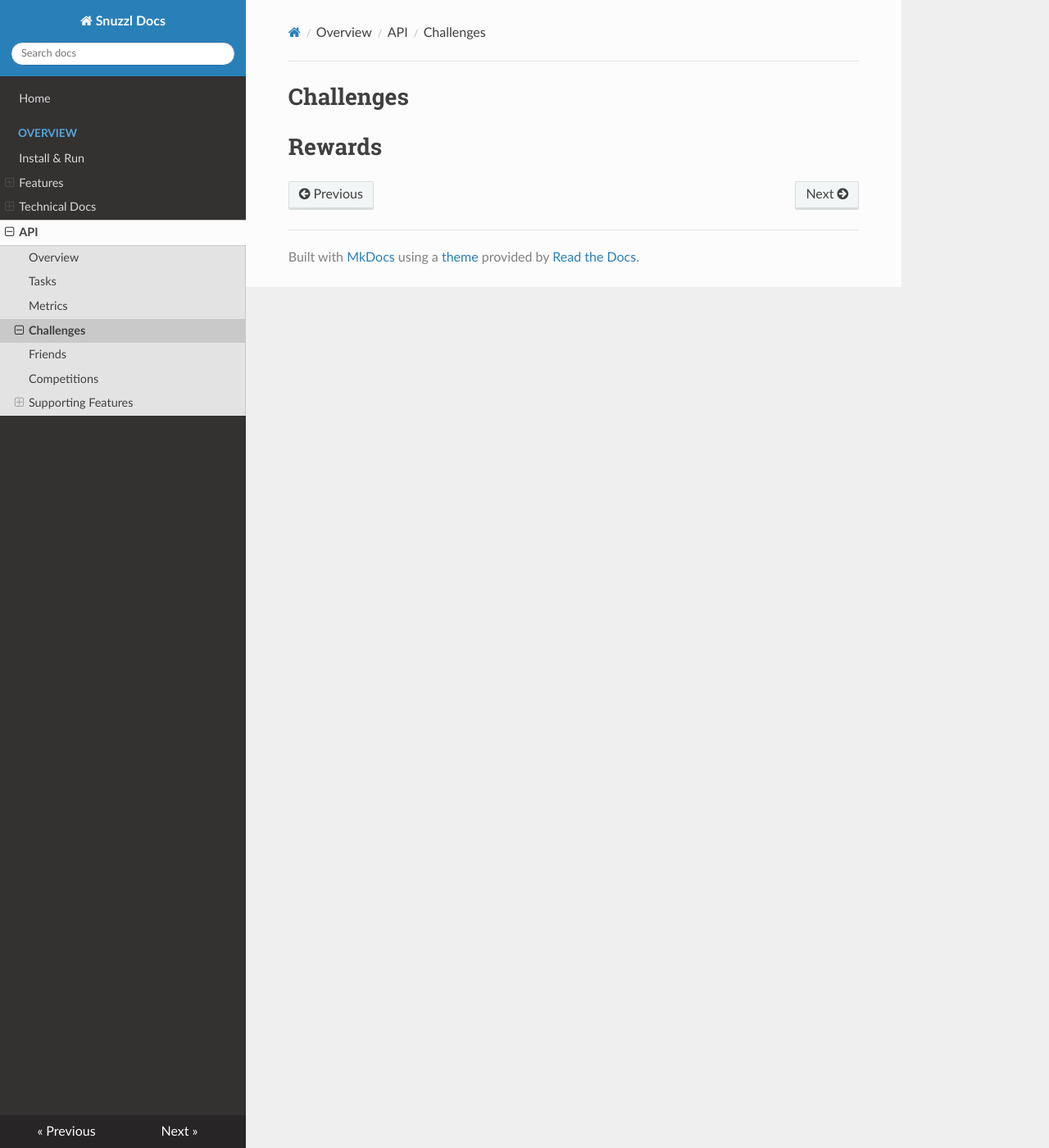
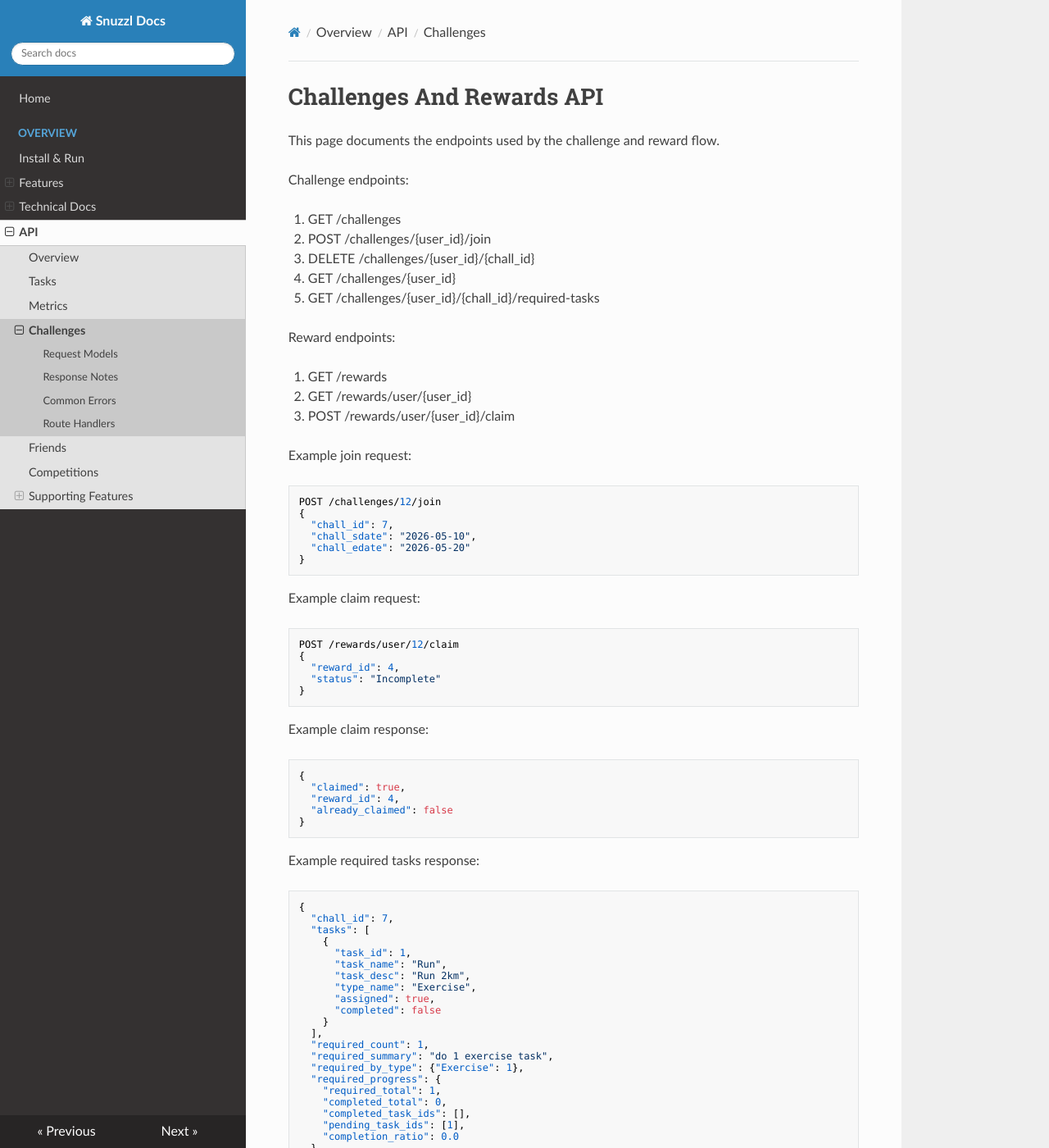
Before and after one commit to Snuzzl/snuzzl, an MkDocs documentation site: the page built from docs/api/challenges-rewards.md, in a window 1280 px wide and 1400 px high. Shown: the whole window at 82% size. Built offline with MkDocs 1.6.1, drawn with Linux system fonts in a browser that asks for light colours; nearby versions of some CDN libraries; some of the changed text lies outside the part shown.

Commit message:
update api and manager docs for challenges and rewards

````diff
--- a/docs/api/challenges-rewards.md
+++ b/docs/api/challenges-rewards.md
@@ -1,3 +1,118 @@
-# Challenges
+# Challenges And Rewards API
 
-# Rewards
+This page documents the endpoints used by the challenge and reward flow.
+
+Challenge endpoints:
+
+1. GET /challenges
+2. POST /challenges/{user_id}/join
+3. DELETE /challenges/{user_id}/{chall_id}
+4. GET /challenges/{user_id}
+5. GET /challenges/{user_id}/{chall_id}/required-tasks
+
+Reward endpoints:
+
+1. GET /rewards
+2. GET /rewards/user/{user_id}
+3. POST /rewards/user/{user_id}/claim
+
+Example join request:
+
+```json
+POST /challenges/12/join
+{
+  "chall_id": 7,
+  "chall_sdate": "2026-05-10",
+  "chall_edate": "2026-05-20"
+}
+```
+
+Example claim request:
+
+```json
+POST /rewards/user/12/claim
+{
+  "reward_id": 4,
+  "status": "Incomplete"
+}
+```
+
+Example claim response:
+
+```json
+{
+  "claimed": true,
+  "reward_id": 4,
+  "already_claimed": false
+}
+```
+
+Example required tasks response:
+
+```json
+{
+  "chall_id": 7,
+  "tasks": [
+    {
+      "task_id": 1,
+      "task_name": "Run",
+      "task_desc": "Run 2km",
+      "type_name": "Exercise",
+      "assigned": true,
+      "completed": false
+    }
+  ],
+  "required_count": 1,
+  "required_summary": "do 1 exercise task",
+  "required_by_type": {"Exercise": 1},
+  "required_progress": {
+    "required_total": 1,
+    "completed_total": 0,
+    "completed_task_ids": [],
+    "pending_task_ids": [1],
+    "completion_ratio": 0.0
+  },
+  "requirement_kind": "tasks"
+}
+```
+
+## Request Models
+
+::: server.RewardCreate
+::: server.UserRewardUpdate
+::: server.RewardClaim
+::: server.ChallengeJoin
+
+## Response Notes
+
+1. GET /rewards can include user_claimed flags when user_id is provided.
+2. POST /rewards/user/{user_id}/claim returns claimed and already_claimed.
+3. GET /challenges/{user_id} includes challenge status, summary, and progress fields.
+
+## Common Errors
+
+1. 400 when reward_id is invalid.
+2. 400 when user has not joined the relevant challenge.
+3. 400 when requirements are not complete.
+4. 400 for join and leave validation issues.
+5. 500 fallback for unexpected exceptions.
+
+Status code summary:
+
+1. 200 for successful reads and state-changing actions.
+2. 400 for business-rule validation failures.
+3. 422 for malformed request body payloads.
+4. 500 for unexpected server-side failures.
+
+In practice, these routes are used together. Challenge progress and enrollment state directly affect reward claim outcomes.
+
+## Route Handlers
+
+::: server.get_rewards
+::: server.get_user_claimed_rewards
+::: server.claim_reward
+::: server.get_challenges_catalog
+::: server.join_user_challenge
+::: server.leave_user_challenge
+::: server.get_user_challenges
+::: server.get_required_challenge_tasks
````
Also changed, not shown: docs/technical-docs/managers/challenges-rewards.md (+33 -2 lines).
